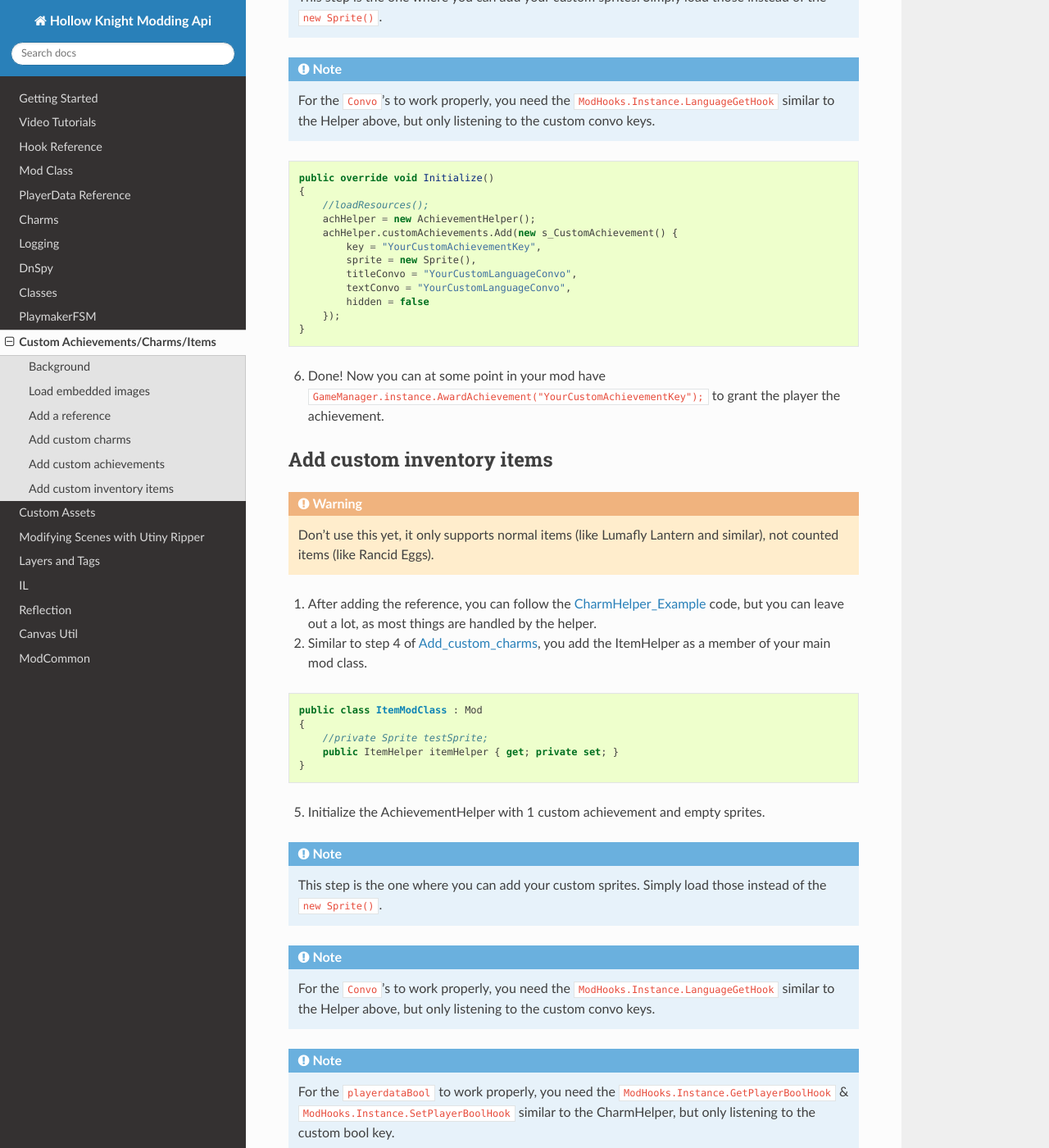
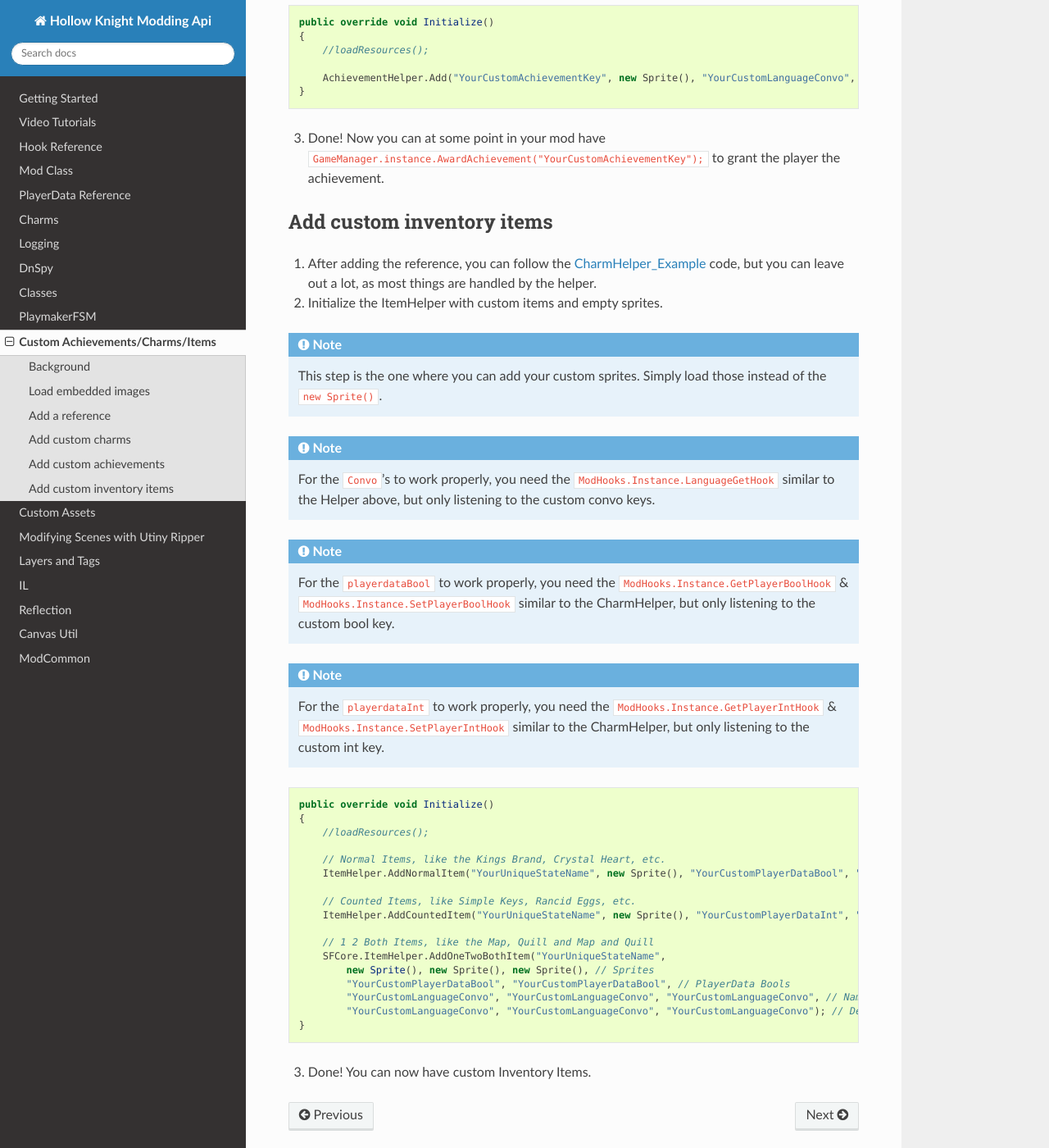
Before and after one commit to a2659802/HK-Modding-API-Docs, a Sphinx documentation site: the page built from source/SFCore.rst, in a window 1280 px wide and 1400 px high, scrolled down 4852 px. Shown: the whole window at 82% size. Built offline with Sphinx 7.4.7 and the Read the Docs theme 2.0.0, drawn with Linux system fonts in a browser that asks for light colours; some of the changed text lies outside the part shown.

Commit message:
Update SFCore (Achievements & Items)

```diff
--- a/source/SFCore.rst
+++ b/source/SFCore.rst
@@ -232,16 +232,7 @@
 
 1) After adding the reference, you can follow the CharmHelper_Example_ code, but you can leave out a lot, as most things are handled by the helper.
 
-2) Similar to step 4 of Add_custom_charms_, you add the AchievementHelper as a member of your main mod class.
-
-.. code-block:: c#
-
-    public class AchievementModClass : Mod
-    {
-        //private Sprite testSprite;
-        public AchievementHelper achHelper { get; private set; }
-
-5) Initialize the AchievementHelper with 1 custom achievement and empty sprites.
+2) Initialize the AchievementHelper with 1 custom achievement and empty sprites.
 
 .. note::
     This step is the one where you can add your custom sprites. Simply load those instead of the :code:`new Sprite()`.
@@ -254,37 +245,18 @@
     public override void Initialize()
     {
         //loadResources();
-        achHelper = new AchievementHelper();
-        achHelper.customAchievements.Add(new s_CustomAchievement() {
-            key = "YourCustomAchievementKey",
-            sprite = new Sprite(),
-            titleConvo = "YourCustomLanguageConvo",
-            textConvo = "YourCustomLanguageConvo",
-            hidden = false
-        });
+
+        AchievementHelper.Add("YourCustomAchievementKey", new Sprite(), "YourCustomLanguageConvo", "YourCustomLanguageConvo", false);
     }
 
-6) Done! Now you can at some point in your mod have :code:`GameManager.instance.AwardAchievement("YourCustomAchievementKey");` to grant the player the achievement.
+3) Done! Now you can at some point in your mod have :code:`GameManager.instance.AwardAchievement("YourCustomAchievementKey");` to grant the player the achievement.
 
 Add custom inventory items
 ^^^^^^^^^^^^^^^^^^^^^^^^^^
 
-.. warning::
-    Don't use this yet, it only supports normal items (like Lumafly Lantern and similar), not counted items (like Rancid Eggs).
-
 1) After adding the reference, you can follow the CharmHelper_Example_ code, but you can leave out a lot, as most things are handled by the helper.
 
-2) Similar to step 4 of Add_custom_charms_, you add the ItemHelper as a member of your main mod class.
-
-.. code-block:: c#
-
-    public class ItemModClass : Mod
-    {
-        //private Sprite testSprite;
-        public ItemHelper itemHelper { get; private set; }
-    }
-
-5) Initialize the AchievementHelper with 1 custom achievement and empty sprites.
+2) Initialize the ItemHelper with custom items and empty sprites.
 
 .. note::
     This step is the one where you can add your custom sprites. Simply load those instead of the :code:`new Sprite()`.
@@ -295,23 +267,30 @@
 .. note::
     For the :code:`playerdataBool` to work properly, you need the :code:`ModHooks.Instance.GetPlayerBoolHook` & :code:`ModHooks.Instance.SetPlayerBoolHook` similar to the CharmHelper, but only listening to the custom bool key.
 
+.. note::
+    For the :code:`playerdataInt` to work properly, you need the :code:`ModHooks.Instance.GetPlayerIntHook` & :code:`ModHooks.Instance.SetPlayerIntHook` similar to the CharmHelper, but only listening to the custom int key.
+
 .. code-block:: c#
 
     public override void Initialize()
     {
         //loadResources();
-        itemHelper = new ItemHelper(new s_CustomNormalItem[] {
-            new s_CustomNormalItem() {
-                uniqueName = "YourUniqueStateName", // Just choose a random string tbh
-                sprite = new Sprite(),
-                playerdataBool = "YourCustomPlayerDataBool",
-                nameConvo = "YourCustomLanguageConvo",
-                descConvo = "YourCustomLanguageConvo"
-            }
-        });
+
+        // Normal Items, like the Kings Brand, Crystal Heart, etc.
+        ItemHelper.AddNormalItem("YourUniqueStateName", new Sprite(), "YourCustomPlayerDataBool", "YourCustomLanguageConvo", "YourCustomLanguageConvo");
+
+        // Counted Items, like Simple Keys, Rancid Eggs, etc.
+        ItemHelper.AddCountedItem("YourUniqueStateName", new Sprite(), "YourCustomPlayerDataInt", "YourCustomLanguageConvo", "YourCustomLanguageConvo");
+
+        // 1 2 Both Items, like the Map, Quill and Map and Quill
+        SFCore.ItemHelper.AddOneTwoBothItem("YourUniqueStateName",
+            new Sprite(), new Sprite(), new Sprite(), // Sprites
+            "YourCustomPlayerDataBool", "YourCustomPlayerDataBool", // PlayerData Bools
+            "YourCustomLanguageConvo", "YourCustomLanguageConvo", "YourCustomLanguageConvo", // Name Convos
+            "YourCustomLanguageConvo", "YourCustomLanguageConvo", "YourCustomLanguageConvo"); // Description Convos
     }
 
-6) Done! You can now have custom Inventory Items.
+3) Done! You can now have custom Inventory Items.
 
 
 .. _CharmHelper_Example: https://github.com/SFGrenade/ModdingHelper/blob/master/CharmHelper_Example.cs
```
